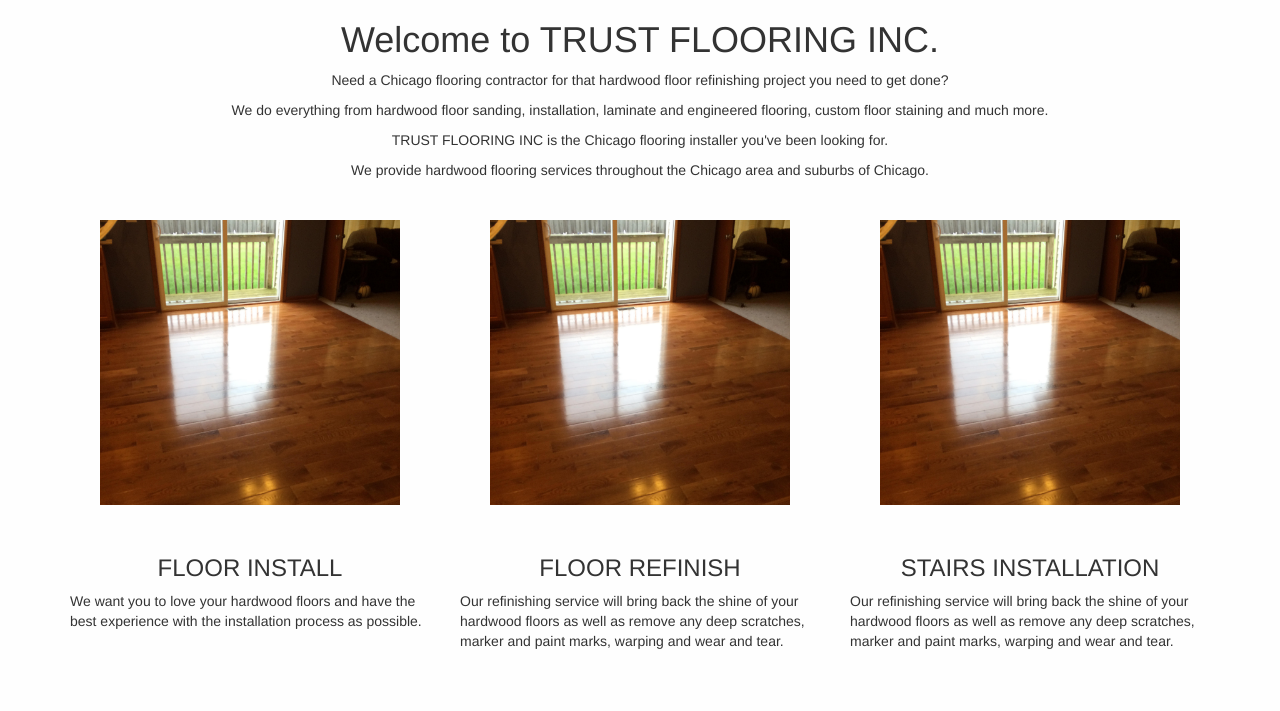
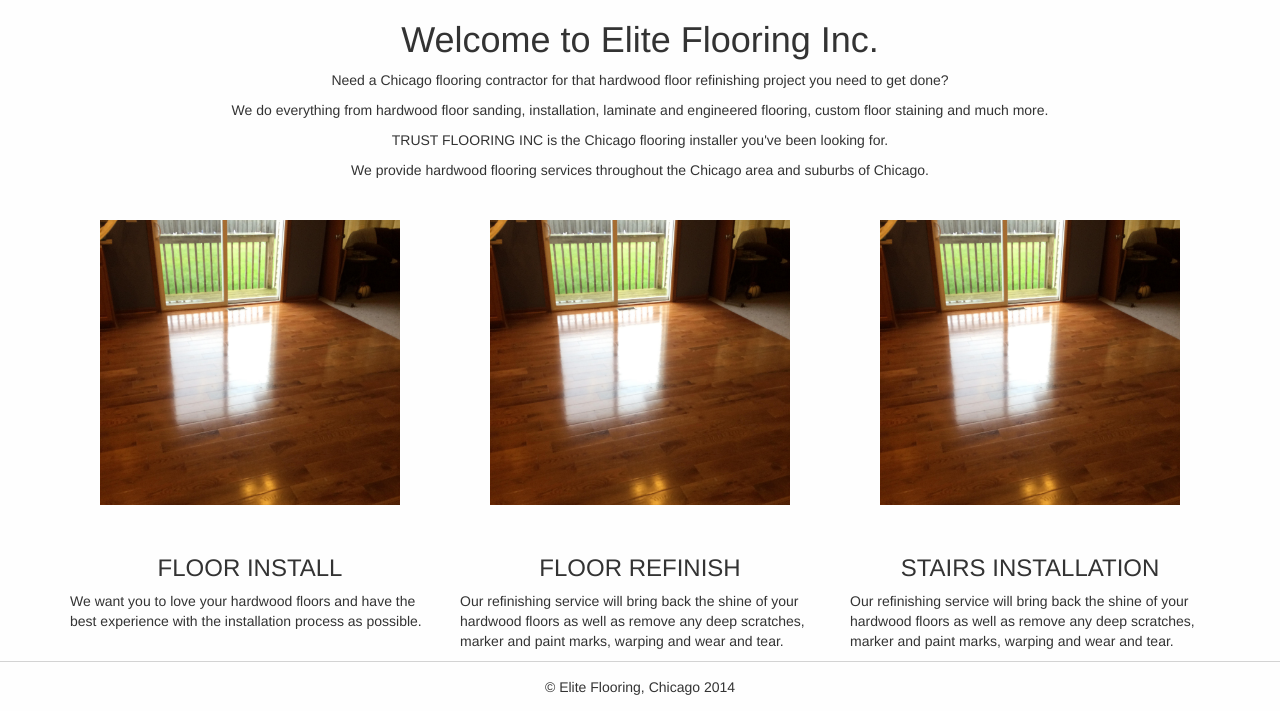
Before and after one commit to constantinpojoga/eliteflooring-old, a PHP site: page /index.html in a window 1280 px wide. Shown: the part 120-831 px from the top of the page. Before the commit the page ends 769 px from the top, so only its background shows below. Run offline with PHP 8.4, Linux system fonts and the light colour scheme; some web fonts are replaced.

Commit message:
Elite Flooring Inc

```diff
--- a/css/style.css
+++ b/css/style.css
@@ -29,6 +29,18 @@
 .index-img {
   padding: 30px;
 }
+
+footer {
+  width: 100%;
+  height: 50px;
+  border-top: 1px solid lightgrey;
+}
+
+footer p {
+  margin-top: 15px;
+}
+
+
 
 /*------------------------------------*    MATERIAL PHOTO GALLERY
 \*------------------------------------*/
--- a/index.html
+++ b/index.html
@@ -40,7 +40,7 @@
   </header>
 
   <div class="container">
-    <h1 class="text-center">Welcome to TRUST FLOORING INC.</h1>
+    <h1 class="text-center">Welcome to Elite Flooring Inc.</h1>
 
     <p class="text-center">Need a Chicago flooring contractor for that hardwood floor refinishing project you need to get done?</p>
     <p class="text-center">We do everything from hardwood floor sanding, installation, laminate and engineered flooring, custom floor staining and much more.</p>
@@ -67,11 +67,9 @@
       </div>
     </div>
   </div>
-
-
-
-
-  </div>
+  <footer>
+    <p class="text-center">&copy; Elite Flooring, Chicago 2014</p>
+  </footer>
    <script src="https://maxcdn.bootstrapcdn.com/bootstrap/3.3.7/js/bootstrap.min.js" integrity="sha384-Tc5IQib027qvyjSMfHjOMaLkfuWVxZxUPnCJA7l2mCWNIpG9mGCD8wGNIcPD7Txa" crossorigin="anonymous"></script>
   <script src="js/main.js"></script>
 </body>
```
